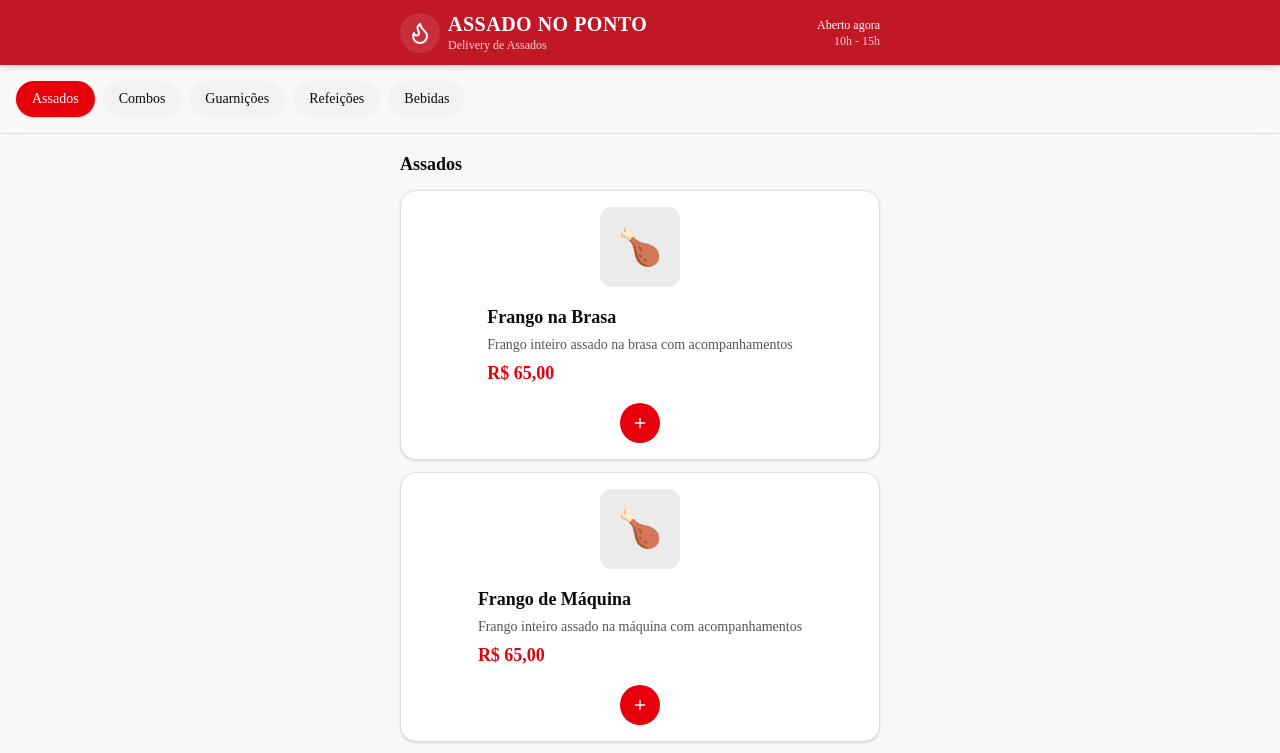
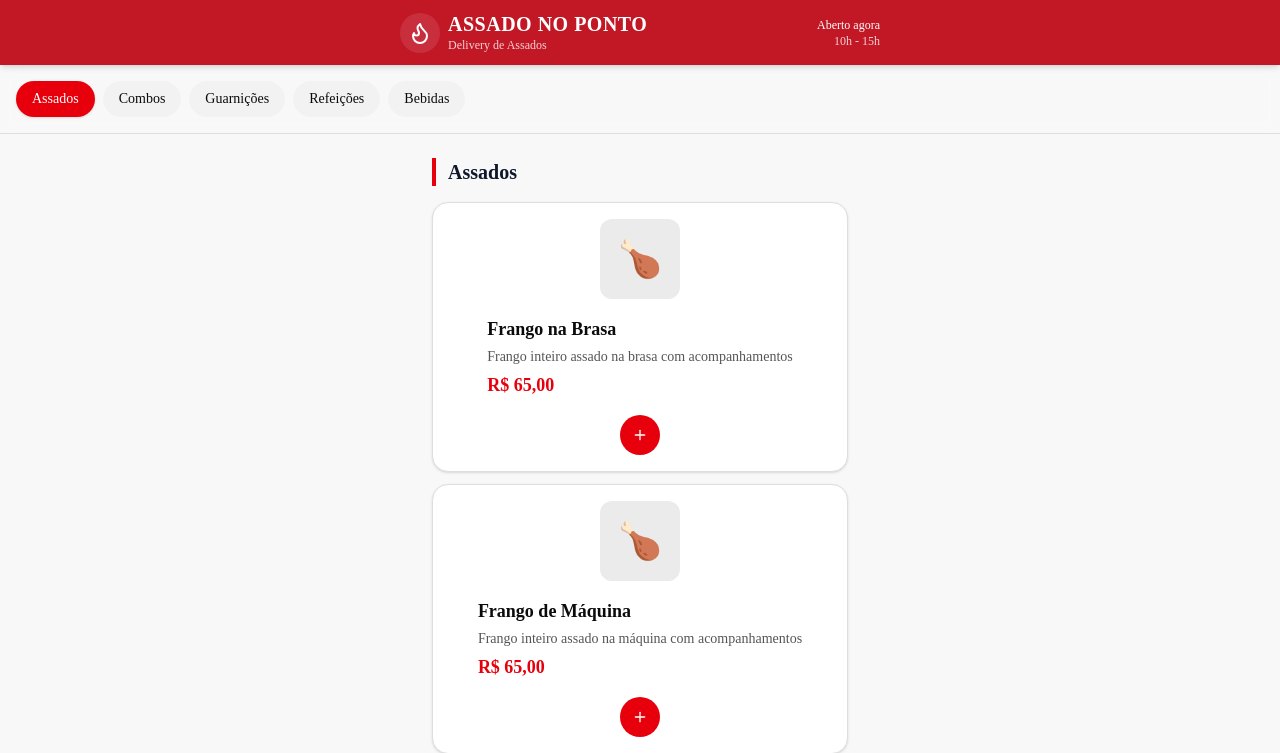
Before and after one commit to viniaraujodev/Assado_no_ponto, a Next.js app: page / in a window 1280 px wide. Shown: the top 753 px of the page. Built offline with nearby package versions, Linux system fonts and the light colour scheme.

Commit message:
Update product-list.tsx

```diff
--- a/components/product-list.tsx
+++ b/components/product-list.tsx
@@ -11,7 +11,6 @@ interface ProductListProps {
   activeCategory: string;
 }
 
-// Certifique-se de que o 'export' está aqui!
 export function ProductList({ activeCategory }: ProductListProps) {
   const { addItem } = useCart();
   const [selectedProduct, setSelectedProduct] = useState<Product | null>(null);
@@ -29,12 +28,15 @@ export function ProductList({ activeCategory }: ProductListProps) {
   };
 
   return (
-    <div className="mx-auto max-w-lg px-4 pb-24">
-      <div className="py-4">
-        <h2 className="text-lg font-bold text-foreground mb-3">
+    // mx-auto centraliza o bloco e max-w-md impede que os cards estiquem demais
+    <div className="mx-auto max-w-md px-4 pb-24 min-h-screen">
+      <div className="py-6">
+        <h2 className="text-xl font-black text-slate-900 mb-4 text-left border-l-4 border-red-600 pl-3">
           {categoryNames[activeCategory]}
         </h2>
-        <div className="space-y-3">
+
+        {filteredProducts.length > 0 ? (
+          <div className="flex flex-col gap-3">
             {filteredProducts.map((product) => (
               <ProductCard
                 key={product.id}
@@ -43,6 +45,11 @@ export function ProductList({ activeCategory }: ProductListProps) {
               />
             ))}
           </div>
+        ) : (
+          <div className="py-20 text-center text-slate-400">
+            <p>Nenhum item nesta categoria ainda.</p>
+          </div>
+        )}
       </div>
 
       {selectedProduct && (
```
Lines whose indentation alone changed are shown as unchanged.
